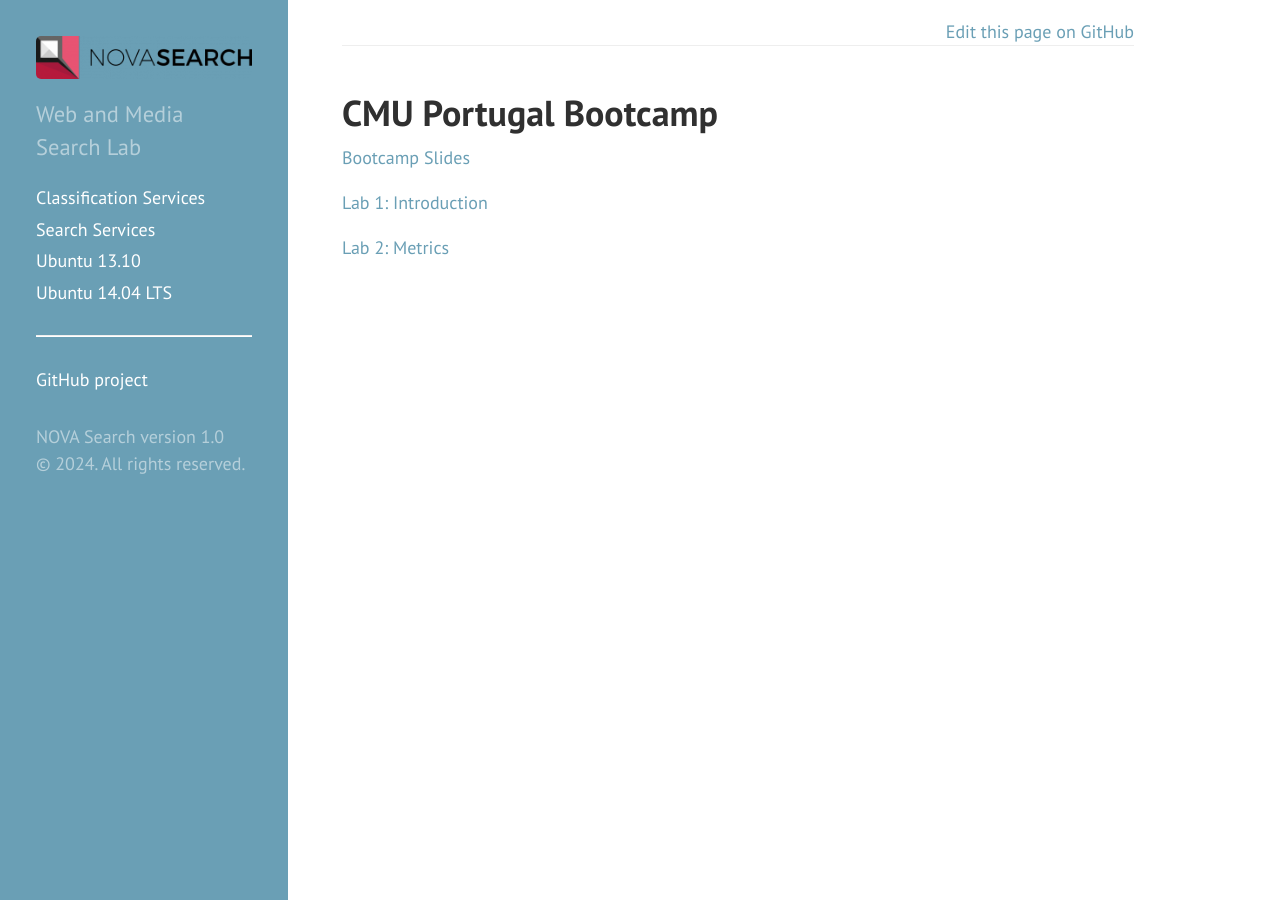
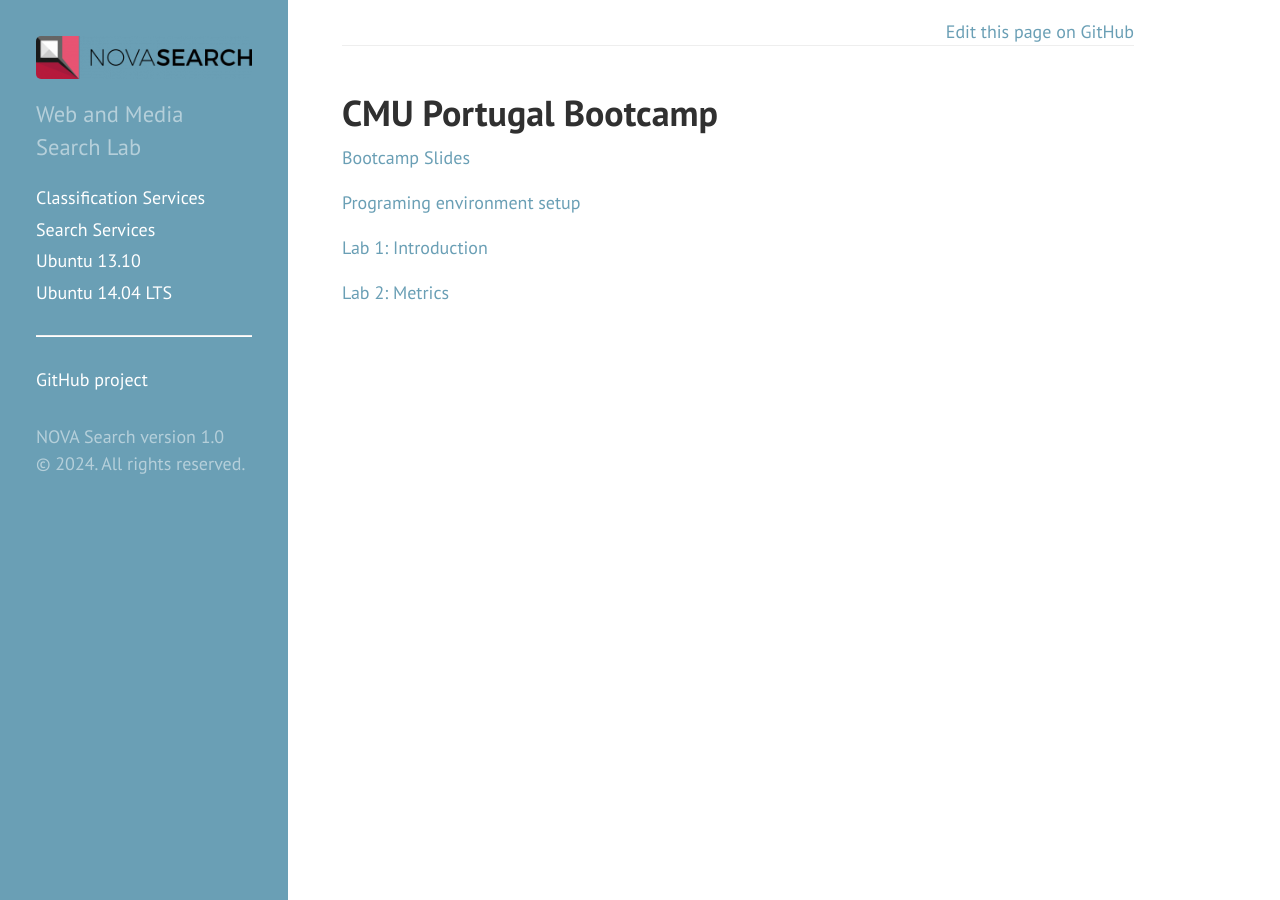
Before and after one commit to novasearch/wiki.novasearch.org, a Jekyll site: the page built from wiki/courses/Bootcamp.md, in a window 1280 px wide. Built offline with Jekyll 4.4.1, drawn with Linux system fonts in a browser that asks for light colours.

Commit message:
Update Bootcamp.md

```diff
--- a/wiki/courses/Bootcamp.md
+++ b/wiki/courses/Bootcamp.md
@@ -5,6 +5,8 @@ layout: wiki
 
 [Bootcamp Slides](/assets/files/CMU_Bootcamp/slides.pdf)
 
+[Programing environment setup](/master/wiki/lab_setup.md)
+
 [Lab 1: Introduction](/assets/files/CMU_Bootcamp/Intro.ipynb)
 
 [Lab 2: Metrics](/assets/files/CMU_Bootcamp/Metrics.ipynb)
```
